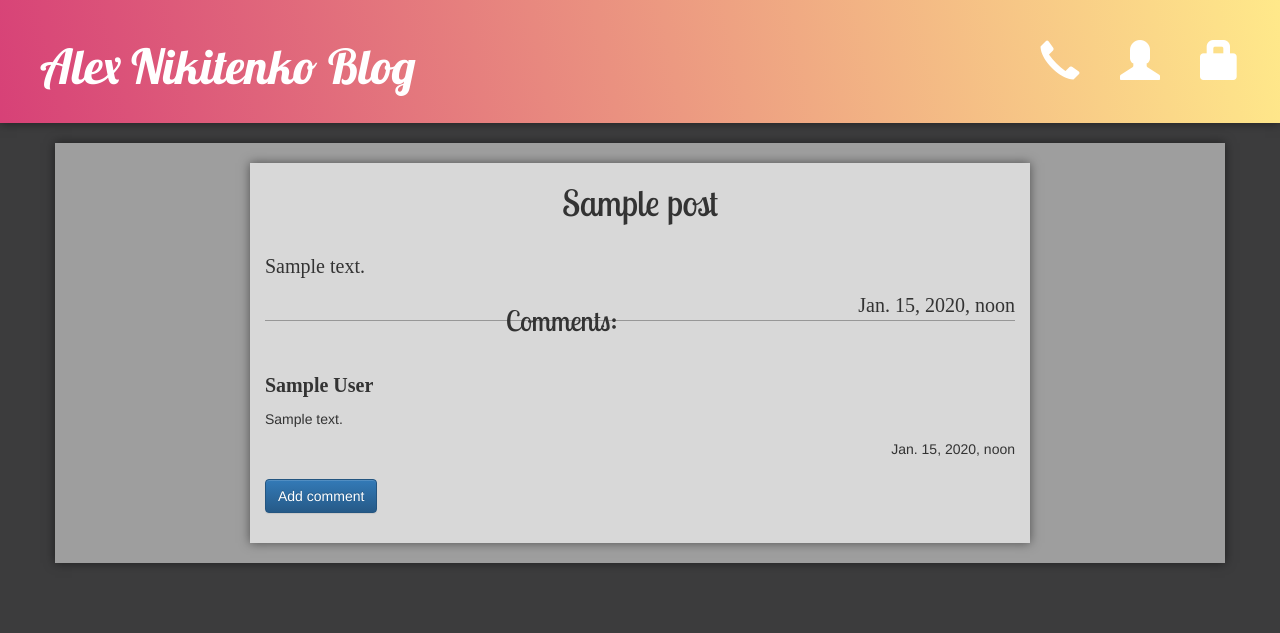
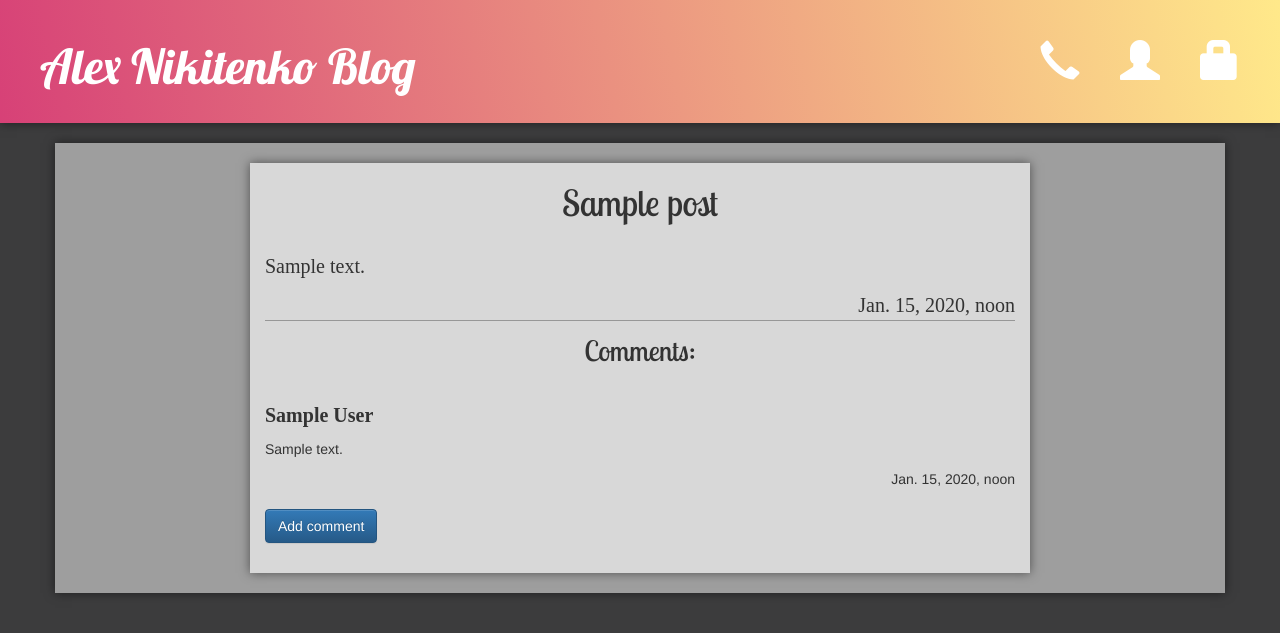
Before and after one commit to AlexandrNikitenko97/my-first-blog, a Django app: page /post/1/ in a window 1280 px wide. Shown: the top 633 px of the page. Run offline with Django 3.2, Linux system fonts and the light colour scheme; tables that the repository leaves empty hold one stand-in row (values such as "Sample post"); some libraries are stand-ins or nearby versions; some web fonts are replaced.

Commit message:
Update comments HTML

```diff
--- a/blog/static/css/blog.css
+++ b/blog/static/css/blog.css
@@ -208,7 +208,7 @@ h1 a {
 }
 
 .comments{
-	margin-top: -40px !important;
+	margin-top: -30px !important;
 	font-family: 'Lobster Two', cursive;
 	font-size: 28px;
 	text-align: center;
--- a/blog/templates/blog/post_detail.html
+++ b/blog/templates/blog/post_detail.html
@@ -15,6 +15,7 @@
           	<p class="date">{{ post.published_date }}</p><br>
 		{% endif %}
     </div>
+    <br>
     <p class="comments">Comments:</p>
 	{% for comment in post.comments.all %}
     	<div class="comment">
@@ -29,6 +30,7 @@
    		</div>
 	{% empty %}
     	<p class="empty-comments">No comments here yet :(</p>
+    	<p class="empty-comments">You can be first! Just press "Add comment" button :)</p>
 	{% endfor %}
 
 	<a class="btn btn-primary add_comment" href="{% url 'add_comment_to_post' pk=post.pk %}">Add comment</a>
```
